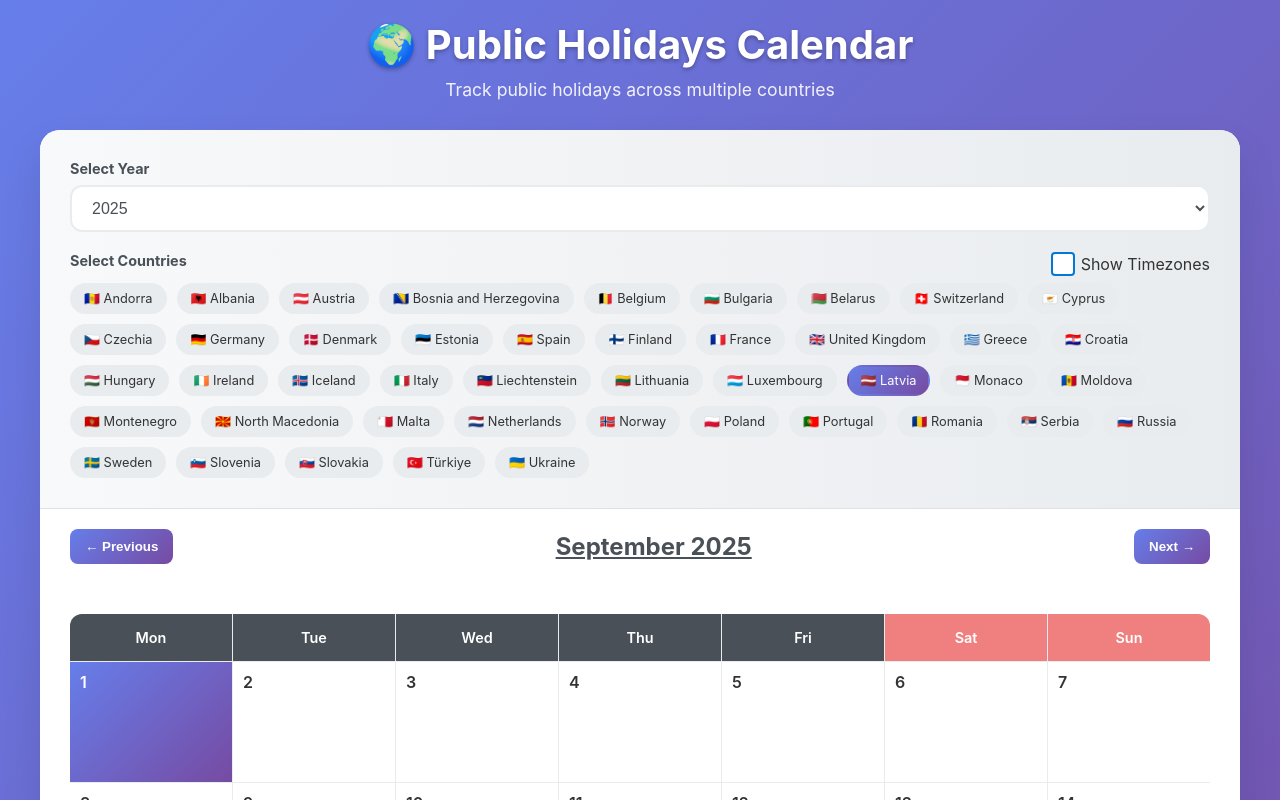
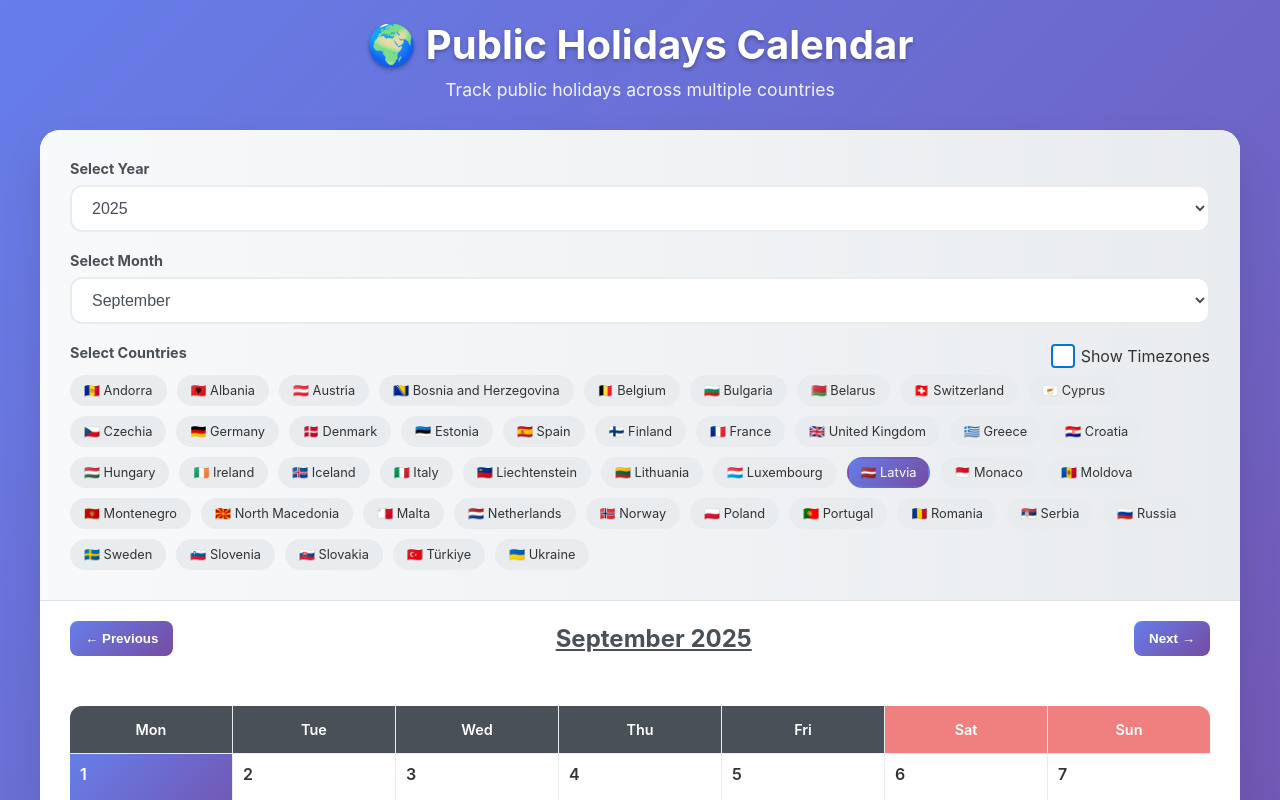
Before and after one commit to imevs/PublicHolidays, a React (Vite) app: page / in a window 1280 px wide. Shown: the top 800 px of the page. Built offline with nearby package versions, Linux system fonts and the light colour scheme.

Commit message:
add month selector

```diff
--- a/src/App.tsx
+++ b/src/App.tsx
@@ -8,12 +8,11 @@ const App: React.FC = () => {
     const {
         currentDate,
         selectedCountries,
-        selectedYear,
         selectedMonthDays,
         selectedYearDays,
         navigateMonth,
         toggleCountry,
-        handleYearChange
+        handleDateChange
     } = useCalendar();
 
     return (
@@ -25,9 +24,9 @@ const App: React.FC = () => {
 
             <div className={styles.container}>
                 <Controls
-                    selectedYear={selectedYear}
+                    selectedDate={currentDate}
                     selectedCountries={selectedCountries}
-                    onYearChange={handleYearChange}
+                    onDateChange={handleDateChange}
                     onToggleCountry={toggleCountry}
                 />
 
--- a/src/components/CalendarGrid/CalendarGrid.module.css
+++ b/src/components/CalendarGrid/CalendarGrid.module.css
@@ -33,13 +33,14 @@
   display: flex;
   flex-wrap: wrap;
   justify-content: center;
+  padding: 5px;
 }
 
 .monthContainer {
   /*border: 1px solid #ccc;*/
   padding: 10px;
   /*border-radius: 5px;*/
-  width: 400px;
+  width: 395px;
 }
 
 .monthHeader {
@@ -142,3 +143,17 @@
 .popupContent button:hover {
   background: #005bb5;
 }
+
+.highlightedMonth {
+  border-radius: 10px;
+  animation: highlightMonth 1s ease-in-out 2 500ms;
+}
+
+@keyframes highlightMonth {
+  0%, 100% {
+    background-color: transparent;
+  }
+  50% {
+    background-color: rgba(0, 123, 255, 0.1);
+  }
+}
--- a/src/components/CalendarGrid/CalendarGrid.tsx
+++ b/src/components/CalendarGrid/CalendarGrid.tsx
@@ -1,4 +1,4 @@
-import React, { useState, useEffect } from "react";
+import React, { useState, useEffect, useRef } from "react";
 import { CalendarDay as CalendarDayType } from "../../types";
 import CalendarDay from "../CalendarDay/CalendarDay";
 import { dayNames, formatDateString, getDaysInMonth, getMonthName, isSameDate } from "../../utils/dateUtils";
@@ -21,6 +21,8 @@ const CalendarGrid: React.FC<CalendarGridProps> = ({
 }) => {
     const [selectedDay, setSelectedDay] = useState<Date | null>(null); // State for selected day in popup
     const [mode, setMode] = useState<"month" | "year">("month"); // State for selected day in popup
+    const [highlightedMonth, setHighlightedMonth] = useState<number | null>(null); // State for highlighted month
+    const yearGridRef = useRef<HTMLDivElement | null>(null); // Ref for the year grid container
 
     useEffect(() => {
         const handleClickOutside = (event: MouseEvent) => {
@@ -36,6 +38,16 @@ const CalendarGrid: React.FC<CalendarGridProps> = ({
         };
     }, []);
 
+    const currentMonth = currentDate.getMonth();
+    useEffect(() => {
+        if (mode === "year" && yearGridRef.current) {
+            const monthElement = yearGridRef.current.querySelectorAll(`.${styles.monthContainer}`)[currentMonth];
+            if (monthElement) {
+                monthElement.scrollIntoView({ behavior: "smooth", block: "center" });
+                setHighlightedMonth(currentMonth);
+            }
+        }
+    }, [mode, currentMonth]);
 
     const renderMonthView = () => (
         <>
@@ -65,7 +77,7 @@ const CalendarGrid: React.FC<CalendarGridProps> = ({
     const renderYearView = () => {
         const currentYear = currentDate.getFullYear();
         return (
-            <div className={styles.yearGrid}>
+            <div ref={yearGridRef} className={styles.yearGrid}>
                 {Array.from({ length: 12 }, (_, month) => {
                     const daysInMonth = getDaysInMonth(currentYear, month);
                     const monthName = getMonthName(month);
@@ -73,7 +85,10 @@ const CalendarGrid: React.FC<CalendarGridProps> = ({
                     const dayOfWeek = firstDay.getUTCDay() === 0 ? 6 : firstDay.getUTCDay() - 1;
 
                     return (
-                        <div key={month} className={styles.monthContainer}>
+                        <div
+                            key={month}
+                            className={`${styles.monthContainer} ${highlightedMonth === month ? styles.highlightedMonth : ""}`}
+                        >
                             <div
                                 className={styles.monthHeader}
                                 title="Click to switch on month view"
--- a/src/components/Controls/Controls.tsx
+++ b/src/components/Controls/Controls.tsx
@@ -1,36 +1,66 @@
 import React from "react";
 import { CountryCode } from "../../types";
 import CountryFilter from "../CountryFilter/CountryFilter";
-import { generateYears } from "../../utils/dateUtils";
+import { generateYears, getMonthName } from "../../utils/dateUtils";
 import styles from "./Controls.module.css";
 
 interface ControlsProps {
-    selectedYear: number;
+    selectedDate: Date;
     selectedCountries: CountryCode[];
-    onYearChange: (year: number) => void;
+    onDateChange: (date: Date) => void;
     onToggleCountry: (countryCode: CountryCode) => void;
 }
 
 const Controls: React.FC<ControlsProps> = ({
-    selectedYear,
+    selectedDate,
     selectedCountries,
-    onYearChange,
+    onDateChange,
     onToggleCountry
 }) => {
     const years = generateYears();
+    const selectedYear = selectedDate.getFullYear();
+    const selectedMonth = selectedDate.getMonth();
+    const months = Array.from({ length: 12 }, (_, i) => i); // Generate an array of months (0-11)
 
     return (
         <div className={styles.controls}>
             <div className={styles.controlsGrid}>
+                {/* Year Selection */}
                 <div className={styles.controlGroup}>
                     <label className={styles.controlGroupLabel}>Select Year</label>
                     <select
                         className={styles.select}
                         value={selectedYear}
-                        onChange={(e) => onYearChange(parseInt(e.target.value))}
+                        onChange={(e) => {
+                            const newYear = parseInt(e.target.value);
+                            const updatedDate = new Date(selectedDate);
+                            updatedDate.setFullYear(newYear);
+                            onDateChange(updatedDate);
+                        }}
                     >
                         {years.map(year => (
                             <option key={year} value={year}>{year}</option>
+                        ))}
+                    </select>
+                </div>
+
+                {/* Month Selection */}
+                <div className={styles.controlGroup}>
+                    <label className={styles.controlGroupLabel}>Select Month</label>
+                    <select
+                        className={styles.select}
+                        value={selectedMonth}
+                        onChange={(e) => {
+                            const newMonth = parseInt(e.target.value);
+                            const updatedDate = new Date(selectedDate);
+                            updatedDate.setMonth(newMonth);
+                            onDateChange(updatedDate);
+                        }}
+                    >
+                        {months.map(month => (
+                            <option key={month} value={month}>
+                                {getMonthName(month)}
+                            </option>
                         ))}
                     </select>
                 </div>
--- a/src/components/MonthNavigation/MonthNavigation.module.css
+++ b/src/components/MonthNavigation/MonthNavigation.module.css
@@ -13,6 +13,7 @@
   cursor: pointer;
   text-decoration: underline;
   transition: transform .15s ease;
+  text-align: center;
 }
 
 .monthTitle:hover {
--- a/src/hooks/useCalendar.ts
+++ b/src/hooks/useCalendar.ts
@@ -8,18 +8,16 @@ const dateFormatter = new Intl.DateTimeFormat("en-CA"); // Canadian English uses
 export const useCalendar = () => {
     const [currentDate, setCurrentDate] = useState(new Date());
     const [selectedCountries, setSelectedCountries] = useState<CountryCode[]>(["LV"]);
-    const [selectedYear, setSelectedYear] = useState(new Date().getUTCFullYear());
 
     useEffect(() => {
         const urlSearchParams = new URLSearchParams(window.location.hash.replace("#", ""));
-        const countries = (urlSearchParams.get("countries") ?? "");
+        const countries = urlSearchParams.get("countries") ?? "";
         if (countries) {
             setSelectedCountries(countries.split(",") as CountryCode[]);
         }
-        const date = (urlSearchParams.get("date") ?? "");
+        const date = urlSearchParams.get("date") ?? "";
         if (date) {
             setCurrentDate(new Date(date + "T00:00:00Z"));
-            setSelectedYear(new Date(date + "T00:00:00Z").getFullYear());
         }
     }, []);
 
@@ -73,11 +71,10 @@ export const useCalendar = () => {
         return days;
     }, [currentDate, selectedCountries]);
 
-    const currentYear = currentDate.getUTCFullYear();
     const selectedYearDays = useMemo((): CalendarDay[] => {
-        const firstDay = new Date(Date.UTC(currentYear, 0, 1, 12, 0, 0));// use 12:00 as a starting time so day zone changes do not affect dates
+        const currentYear = currentDate.getUTCFullYear();
+        const firstDay = new Date(Date.UTC(currentYear, 0, 1, 12, 0, 0)); // Use 12:00 as a starting time so day zone changes do not affect dates
         const startDate = new Date(firstDay);
-
 
         const days: CalendarDay[] = [];
         const today = new Date();
@@ -99,7 +96,7 @@ export const useCalendar = () => {
         }
 
         return days;
-    }, [currentYear, selectedCountries]);
+    }, [currentDate, selectedCountries]);
 
     const navigateMonth = (nextMonth: number): void => {
         const newDate = new Date(currentDate);
@@ -122,24 +119,20 @@ export const useCalendar = () => {
         });
     };
 
-    const handleYearChange = (year: number): void => {
-        const newDate = new Date(currentDate);
-        newDate.setUTCFullYear(year);
+    const handleDateChange = (newDate: Date): void => {
         const params = new URLSearchParams(window.location.hash.replace("#", ""));
         params.set("date", dateFormatter.format(newDate));
         window.location.hash = decodeURIComponent(params.toString());
         setCurrentDate(newDate);
-        setSelectedYear(year);
     };
 
     return {
         currentDate,
         selectedCountries,
-        selectedYear,
         selectedMonthDays,
         selectedYearDays,
         navigateMonth,
         toggleCountry,
-        handleYearChange
+        handleDateChange
     };
 };
```
Also changed, not shown: 1 other file (tests, documents, lock files or other folders).
